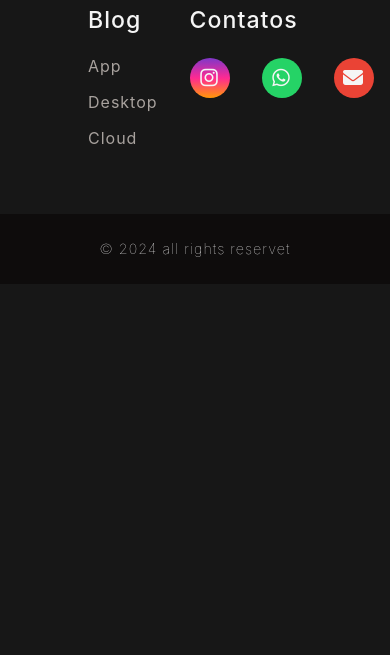
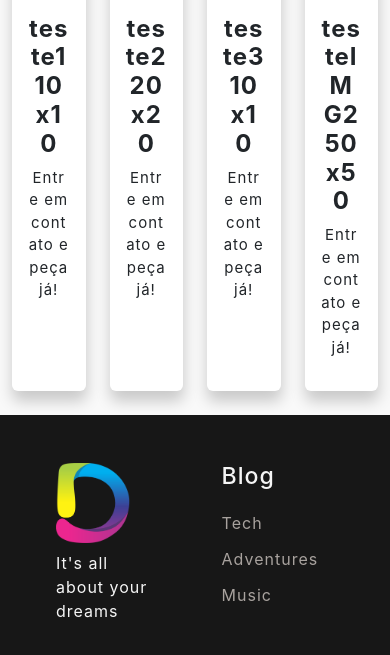
Before and after one commit to samucarvalh0/digitalPrint, a PHP site: the page made by Portifolio/serviços.php in a window 390 px wide; the page is wider, and only the part inside the window is pictured. Shown: the part 1172-1827 px from the top of that part. Before the commit the page ends 1429 px from the top of that part, so only its background shows below. Run offline with PHP 8.4, Linux system fonts and the light colour scheme; data comes from the database, SQL or seed files in the repository; data that the repository does not hold is empty; some libraries are stand-ins or nearby versions.

Commit message:
servicos php ta funcional

```diff
--- a/Portifolio/serviços.php
+++ b/Portifolio/serviços.php
@@ -1,3 +1,24 @@
+<?php
+// Inclui o arquivo de conexão
+require_once "conexao.php";
+$conexao = novaConexao();
+
+try {
+    // Consulta para buscar os dados da tabela
+    $sql = "SELECT * FROM produtos";
+    $stmt = $conexao->prepare($sql);
+    $stmt->execute();
+    $resultados = $stmt->fetchAll(PDO::FETCH_ASSOC);
+
+    // Verifique se há resultados
+    if (!$resultados) {
+        echo "<p>Nenhum resultado encontrado.</p>";
+    }
+} catch (PDOException $e) {
+    echo "<p>Erro na conexão: " . $e->getMessage() . "</p>";
+}
+?>
+
 <!DOCTYPE html>
 <html lang="pt-br">
 
@@ -8,7 +29,7 @@
     <link href="https://cdn.jsdelivr.net/npm/bootstrap@5.3.0/dist/css/bootstrap.min.css" rel="stylesheet">
     <script type="module" src="https://unpkg.com/ionicons@7.1.0/dist/ionicons/ionicons.esm.js"></script>
     <script nomodule src="https://unpkg.com/ionicons@7.1.0/dist/ionicons/ionicons.js"></script>
-    <link rel="stylesheet" href="style.css?v=1.1">
+    <link rel="stylesheet" href="style.css?v=1.2">
     <link rel="icon" href="./img/Dzao.png">
 
     <!--Link da seta-->
@@ -77,49 +98,41 @@
     </main>
 
     <main>
+        <div class="container-fluid">
+            <div class="row justify-content-center text-center">
                 <?php
-        // Inclui o arquivo de conexão
-        require_once "conexao.php";
-        $conexao = novaConexao();
+                // Inicializa o contador
+                $contagem = 0;
 
-        try {
-            // Consulta para buscar os dados da tabela
-            $sql = "SELECT * FROM imagens";
-            $stmt = $conexao->prepare($sql);
-            $stmt->execute();
-            $resultados = $stmt->fetchAll(PDO::FETCH_ASSOC);
+                foreach ($resultados as $resultado) {
+                    // Recupera o valor do campo da imagem
+                    $imagem = !empty($resultado['imagem']) ? htmlspecialchars($resultado['imagem']) : 'img1/default.jpg';
 
-            // Verifique se há resultados
-            if (!$resultados) {
-                echo "<p>Nenhum resultado encontrado.</p>";
+                    // Inicia uma nova linha a cada 4 cards
+                    if ($contagem % 4 === 0 && $contagem > 0) {
+                        echo '</div><div class="row justify-content-center text-center">';
                     }
-
-            // Loop para exibir os resultados dentro dos cards
-            foreach ($resultados as $resultado) {
-                // Recupera o valor do campo que contém o caminho ou nome do arquivo de imagem
-                $imagem = htmlspecialchars($resultado['imagem']) ? $resultado['imagem'] : 'img1/default.jpg';
-
                 ?>
-                <div class="col-md-4 mb-4">
+                    <div class="col-3 mb-4 servicoImgs">
                         <div class="card">
                             <!-- Exibe a imagem do banco de dados -->
-                        <img src="<?php echo htmlspecialchars($imagem); ?>" class="card-img-top" alt="Imagem do Card">
-
+                            <div class="card-header" style="background-image: url(../Sistema/produto/<?php echo $imagem; ?>)">
+                            </div>
                             <div class="card-body">
-                            <h5 class="card-title">Nome: <?php echo htmlspecialchars($resultado['Nome']); ?></h5>
-                            <p class="card-text">Descrição: <?php echo htmlspecialchars($resultado['Descricao']); ?></p>
+                                <h5 class="card-title"><?php echo htmlspecialchars($resultado['nomeCat'] . " " . $resultado['medida']); ?></h5>
+                                <p>Entre em contato e peça já!</p>
                             </div>
                         </div>
                     </div>
                 <?php
+                    // Incrementa o contador
+                    $contagem++;
                 }
-        } catch (PDOException $e) {
-            echo "<p>Erro na conexão: " . $e->getMessage() . "</p>";
-        }
+                ?>
+            </div> <!-- Fecha a última row -->
+        </div>
 
-        // Fecha a conexão
-        $conexao = null;
-        ?>
+
     </main>
 
     <footer class="footer_principal">
--- a/Portifolio/style.css
+++ b/Portifolio/style.css
@@ -860,11 +860,11 @@
     margin-right: 30px;
 }
 
-.subtitle{
+.subtitle {
     text-align: justify;
 }
 
-.hero-image-2{
+.hero-image-2 {
     width: 90%;
 }
 
@@ -1011,3 +1011,41 @@
     border-radius: 10px;
     margin-left: 730px;
 }
+
+/* --------------------------------------------------------------------------------------------- */
+/* TELA DE SERVIÇOS */
+
+.servicoImgs {
+    display: flex;
+    justify-content: center;
+}
+
+.servicoImgs .card {
+    box-shadow: 0.5px 10px 15px rgba(0, 0, 0, 0.2);
+    border: none;
+}
+
+.servicoImgs .card-header {
+    height: 300px;
+    border: none;
+}
+
+.servicoImgs .card-header {
+    border: white solid 6px;
+    border-radius: 10px;
+    background-size: cover;
+    /* Faz a imagem preencher a área */
+    background-repeat: no-repeat;
+    /* Evita repetições da imagem */
+    background-position: center;
+    /* Centraliza a imagem */
+}
+
+.servicoImgs .card-body p{
+    font-size: 15px;
+}
+
+.servicoImgs .card-body h5{
+    font-weight: bold;
+    font-size: 24px;
+}
--- a/Sistema/produto/cadProd.php
+++ b/Sistema/produto/cadProd.php
@@ -241,9 +241,13 @@
 
                     <div class="form-group mb-3">
                         <label class="form-label">Imagem:</label>
-                        <input class="form-control" type="file" name="file" required>
+                        <input class="form-control" type="file" name="file" style="width: 50%;">
                     </div>
                 </div>
+            </div>
+            <div class="row mt-4 btn-group-custom">
+                <button type="reset" class="btn btn-outline-danger btn-personalizado">Cancelar</button>
+                <button type="submit" class="btn btn-success btn-personalizado">Cadastrar produto</button>
             </div>
         </form>
     </div>
```
Also changed, not shown: Sistema/produto/editProd.php (+3 -4 lines), Sistema/produto/img1/download20241119021028.jpg (deleted), 1 other file. Lines whose indentation alone changed are shown as unchanged.
